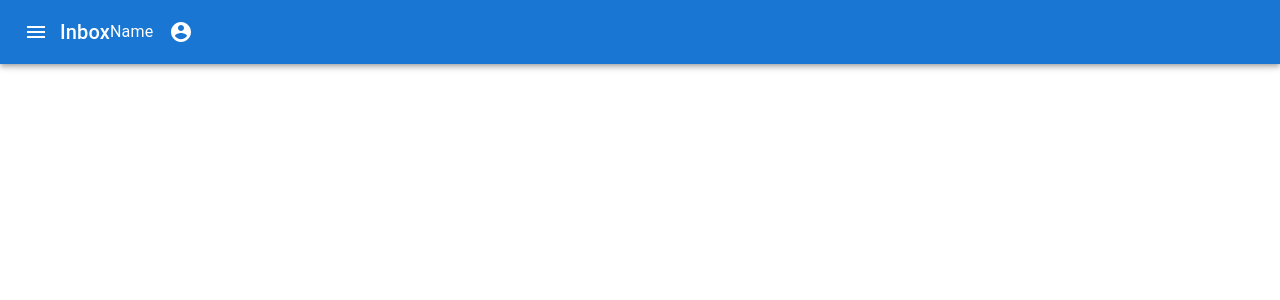
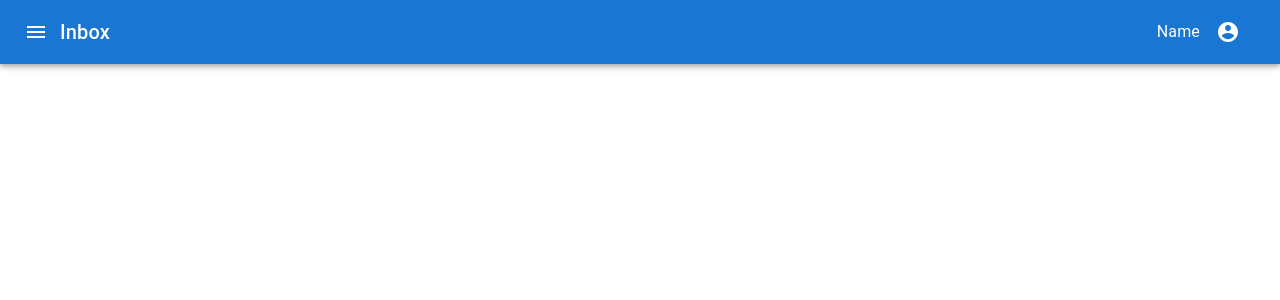
Before and after one commit to Ishnoor-Singh/EmailClient, a React (Create React App) app in the folder frontend/: page / in a window 1280 px wide. Shown: the top 300 px of the page. Built offline with nearby package versions, Linux system fonts and the light colour scheme.

Commit message:
Top Bar Basic Fixed

```diff
--- a/frontend/src/js/components/TopBar.jsx
+++ b/frontend/src/js/components/TopBar.jsx
@@ -10,6 +10,7 @@ import MenuItem from '@material-ui/core/MenuItem';
 import AccountCircle from '@material-ui/icons/AccountCircle'
 import styled from 'styled-components';
 import { StylesProvider } from '@material-ui/styles';
+import Box from '@material-ui/core/Box';
 
 
 class TopBar extends Component {
@@ -22,22 +23,22 @@ class TopBar extends Component {
     render() {
         return (
             <StylesProvider injectFirst>
-            <Page>
-                <Bar position="static">
-                    <Toolbar>
+                <Bar position="static" width = "100%">
+                    <MenuContainer>
                         <IconButton edge="start" color="inherit" aria-label="Menu">
-                            <MenuIcon />
+                            <MenuIcon order =  "10"/>
                         </IconButton>
-                        <Typography variant="h6">
+                        <Box flexGrow={1}>
+                            <Typography  variant="h6">
                             Inbox
-                        </Typography>
-                        <Typography varient = "h6" color="inherit">{this.state.name}</Typography>
+                            </Typography>
+                        </Box>
+                        <Typography  varient = "h6" color="inherit">{this.state.name}</Typography>
                         <MenuItem>
                             <AccountCircle></AccountCircle>
                         </MenuItem>
-                    </Toolbar>
+                    </MenuContainer>
                 </Bar>
-            </Page>
             </StylesProvider>
         );
     }
@@ -46,12 +47,11 @@ class TopBar extends Component {
 const Bar = styled(AppBar)`
     background-color : #1976d2;
     width : 100%;
-    padding : 0;
+
     display: flex;
 `
-
-const Page = styled(Container)`
-    padding: 0;
+const MenuContainer = styled(Toolbar)`
+    display : flex;
+    flex-direction :row;
 `
-
 export default TopBar;
--- a/frontend/src/js/components/theme.js
+++ b/frontend/src/js/components/theme.js
@@ -1,6 +1,6 @@
 import { createMuiTheme } from "@material-ui/core/styles";
 
-export default createMuiTheme({
+export default theme =  createMuiTheme({
   overrides: {
   }
 });
```
